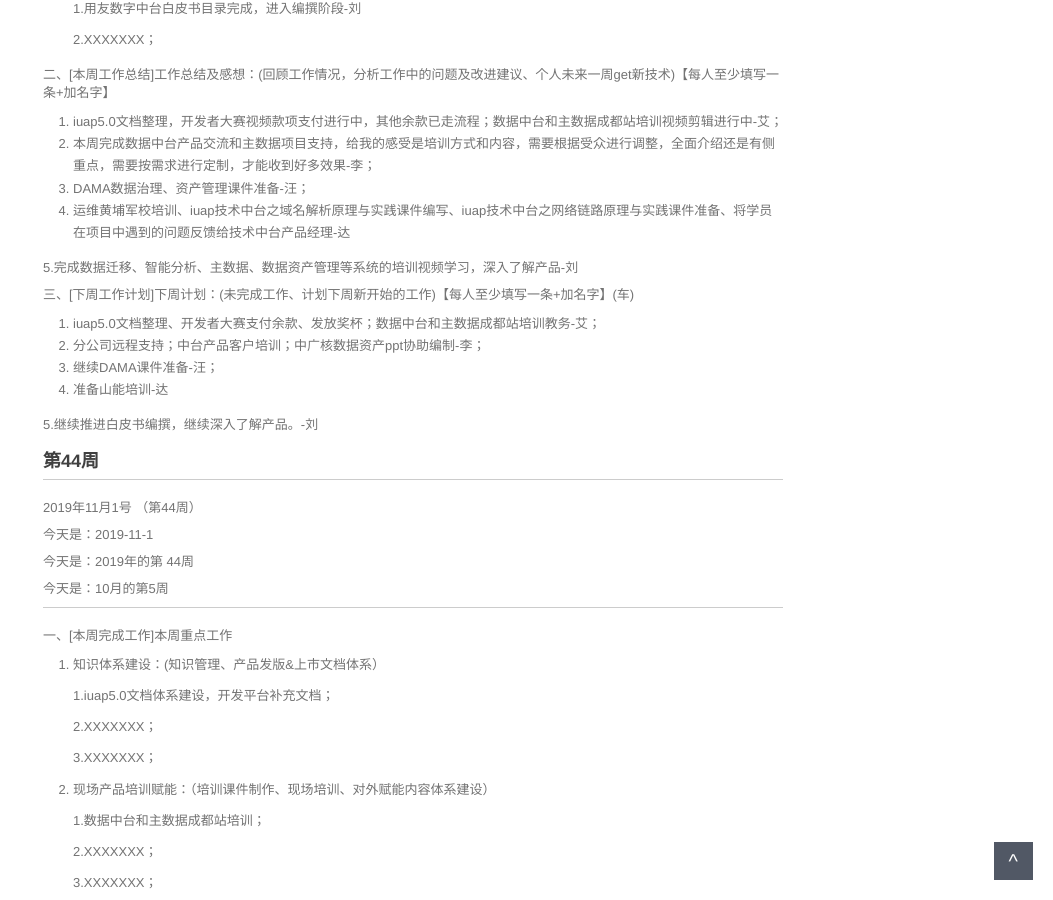
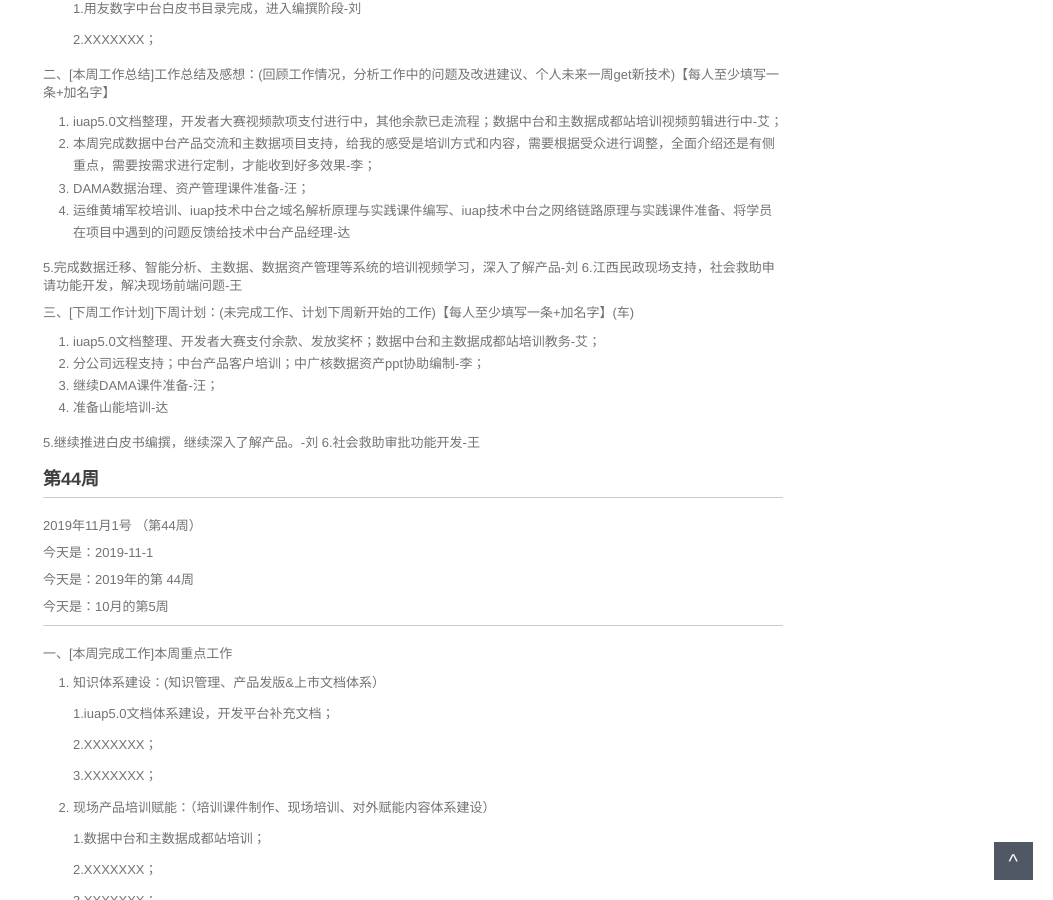
Before and after one commit to walllFlower/blog, a Jekyll site: the page built from _posts/2018-07-17-day_report_cxz.md, in a window 1280 px wide and 900 px high, scrolled down 1191 px. Shown: the whole window, without its empty margins (227-1280 px from the left). Built offline with Jekyll 4.4.1, drawn with Linux system fonts in a browser that asks for light colours; comment, search, counter and statistics services are not loaded.

Commit message:
Update 2018-07-17-day_report_cxz.md

```diff
--- a/_posts/2018-07-17-day_report_cxz.md
+++ b/_posts/2018-07-17-day_report_cxz.md
@@ -79,6 +79,7 @@ categories: 技术运营工作周报
 4. 运维黄埔军校培训、iuap技术中台之域名解析原理与实践课件编写、iuap技术中台之网络链路原理与实践课件准备、将学员在项目中遇到的问题反馈给技术中台产品经理-达
 
 5.完成数据迁移、智能分析、主数据、数据资产管理等系统的培训视频学习，深入了解产品-刘
+6.江西民政现场支持，社会救助申请功能开发，解决现场前端问题-王
 
 三、[下周工作计划]下周计划：(未完成工作、计划下周新开始的工作)【每人至少填写一条+加名字】(车)
 
@@ -88,6 +89,7 @@ categories: 技术运营工作周报
 4. 准备山能培训-达
 
 5.继续推进白皮书编撰，继续深入了解产品。-刘
+6.社会救助审批功能开发-王
 
 
 
```
